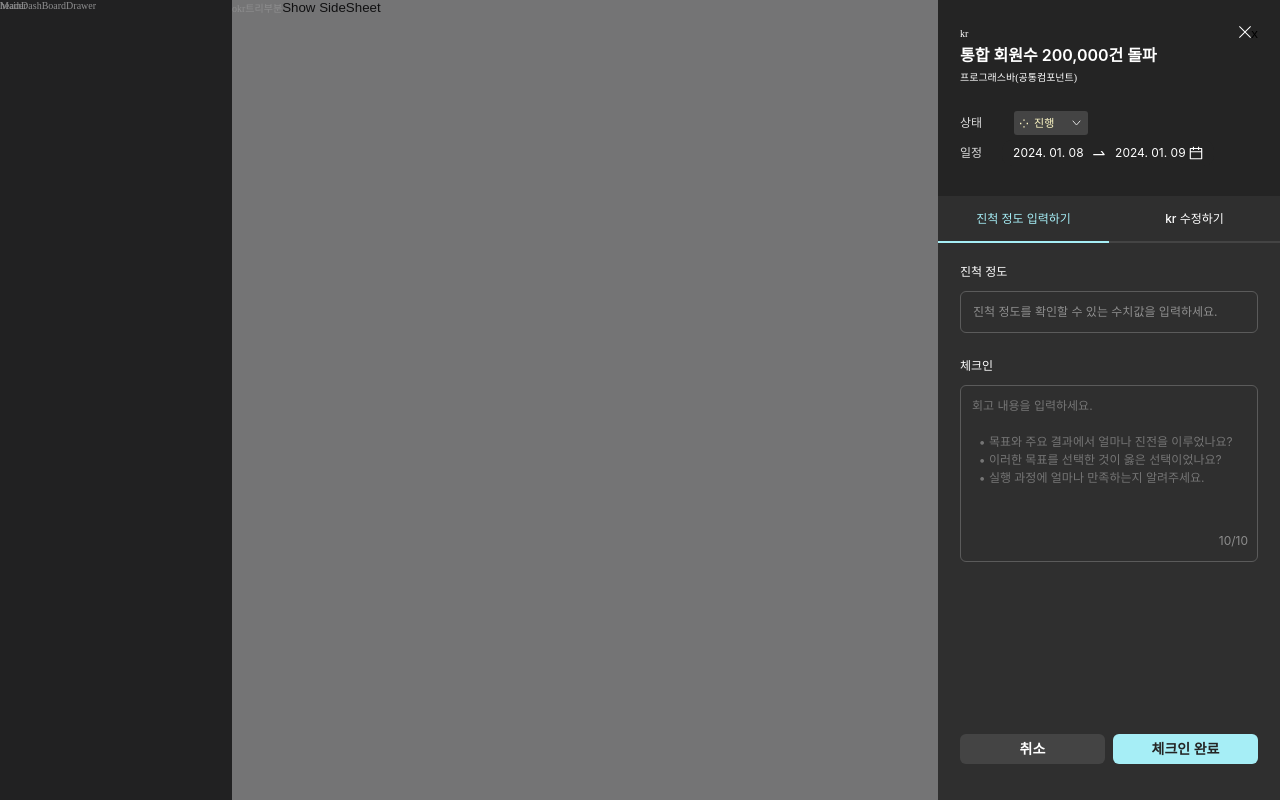
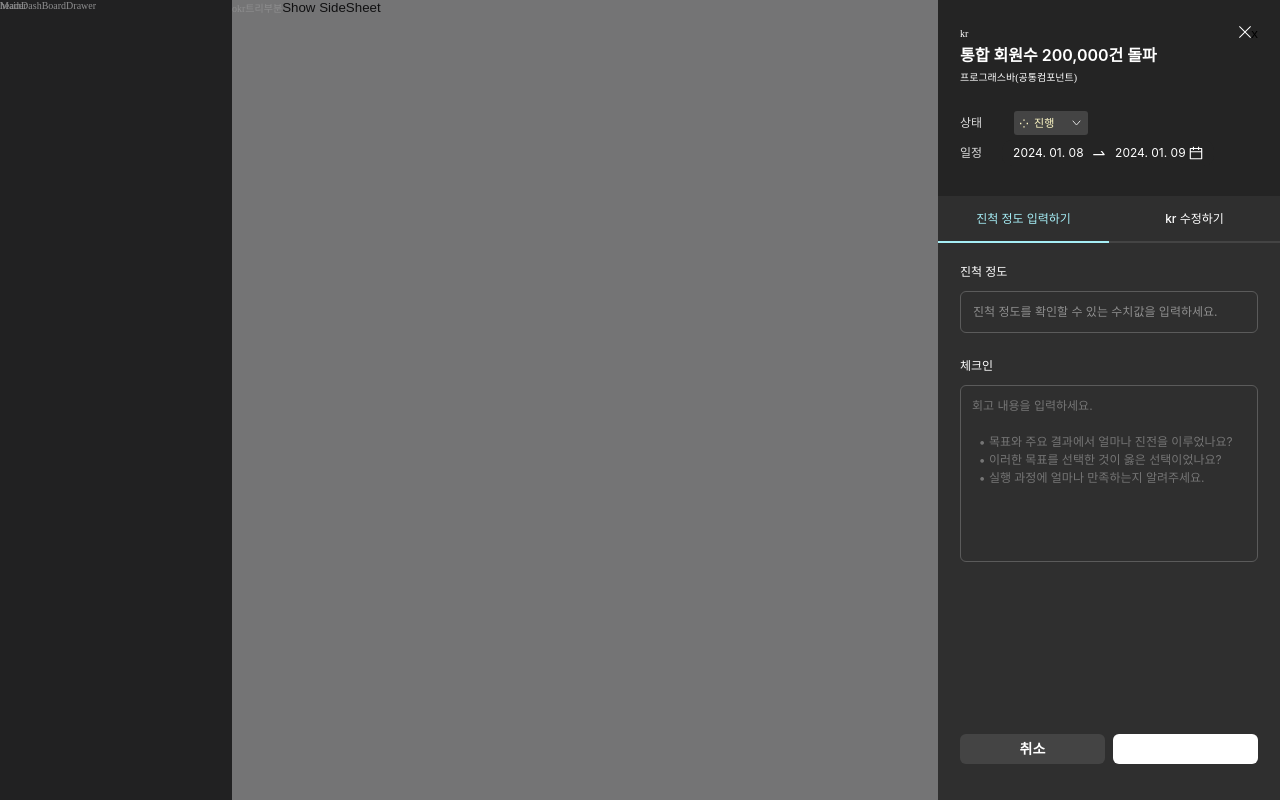
Before and after one commit to MOONSHOT-Team/MOONSHOT-CLIENT, a React (Vite) app: page /dashboard in a window 1280 px wide. Built offline with nearby package versions, Linux system fonts and the light colour scheme; a web font is replaced by a local one; what emotion-normalize would draw is missing.

Commit message:
feat: 진척 정도 입력하기

```diff
--- a/src/MainDashBoard/components/sideSheet/KrCheckIn.tsx
+++ b/src/MainDashBoard/components/sideSheet/KrCheckIn.tsx
@@ -1,6 +1,6 @@
 import { css } from '@emotion/react';
 import styled from '@emotion/styled';
-import { ChangeEvent, useState } from 'react';
+import { ChangeEvent, useEffect, useState } from 'react';
 
 const CHECKINPLACEHOLDER =
   '회고 내용을 입력하세요.\n\n  • 목표와 주요 결과에서 얼마나 진전을 이루었나요?\n  • 이러한 목표를 선택한 것이 옳은 선택이었나요?\n  • 실행 과정에 얼마나 만족하는지 알려주세요.';
@@ -29,12 +29,24 @@ const StCharacterCountContainer = styled.div`
 
 /** 진척 정도 입력하는 뷰입니다 */
 const 진척정도입력하기 = () => {
-  const [logNum, setLogNum] = useState<string>('');
+  const [logNum, setLogNum] = useState('');
+  const [logContent, setLogContent] = useState('');
+  const [isActiveBtn, setIsActiveBtn] = useState(false);
 
-  const handelInputChange = (e: ChangeEvent<HTMLInputElement>) => {
-    const rawValue = e.target.value.replace(/,/g, '');
-    const num = Number(rawValue).toLocaleString();
-    setLogNum(num);
+  useEffect(() => {
+    logNum && logContent ? setIsActiveBtn(true) : setIsActiveBtn(false);
+  }, [logNum, logContent]);
+
+  const handleLogNumChange = (e: ChangeEvent<HTMLInputElement>) => {
+    const rawValue = e.target.value.replace(/,/g, '').slice(0, 9);
+    if (/^\d*$/.test(rawValue)) {
+      const num = Number(rawValue).toLocaleString();
+      setLogNum(num);
+    }
+  };
+
+  const handleLogContentChange = (e: ChangeEvent<HTMLTextAreaElement>) => {
+    setLogContent(e.target.value.slice(0, 100));
   };
   return (
     <section css={enterLayoutStyles}>
@@ -47,7 +59,7 @@ const 진척정도입력하기 = () => {
               id="enterProgress"
               placeholder="진척 정도를 확인할 수 있는 수치값을 입력하세요."
               value={logNum.toLocaleString()}
-              onChange={handelInputChange}
+              onChange={handleLogNumChange}
             />
             {logNum && <CharacterCount currentCnt={logNum.length} maxCnt={11} />}
           </div>
@@ -55,16 +67,21 @@ const 진척정도입력하기 = () => {
         <span css={enterInputBoxStyles}>
           <StLabel htmlFor="enterProgressCheckin">체크인</StLabel>
           <div css={inputBoxStyles}>
-            <StCheckInTextArea id="enterProgressCheckin" placeholder={CHECKINPLACEHOLDER} />
-            <CharacterCount currentCnt={10} maxCnt={10} />
+            <StCheckInTextArea
+              id="enterProgressCheckin"
+              placeholder={CHECKINPLACEHOLDER}
+              value={logContent}
+              onChange={handleLogContentChange}
+            />
+            {logContent && <CharacterCount currentCnt={logContent.length} maxCnt={100} />}
           </div>
         </span>
       </article>
       <footer css={enterFooterStyles}>
-        <StEnterBtn isActiveBtn={false} isCancel={true}>
+        <StEnterBtn isActiveBtn={isActiveBtn} isCancel={true}>
           취소
         </StEnterBtn>
-        <StEnterBtn isActiveBtn={true} isCancel={false}>
+        <StEnterBtn isActiveBtn={isActiveBtn} isCancel={false}>
           체크인 완료
         </StEnterBtn>
       </footer>
@@ -215,9 +232,10 @@ const StEnterBtn = styled.button<{ isActiveBtn: boolean; isCancel: boolean }>`
   justify-content: center;
   width: 14.5rem;
   height: 3rem;
-  color: ${({ theme, isCancel }) => (isCancel ? theme.colors.gray_000 : theme.colors.gray_600)};
-  background-color: ${({ theme, isCancel }) =>
-    isCancel ? theme.colors.gray_500 : theme.colors.sub_mint};
+  color: ${({ theme, isCancel, isActiveBtn }) =>
+    isCancel ? theme.colors.gray_000 : isActiveBtn ? theme.colors.gray_600 : '#fff'};
+  background-color: ${({ theme, isCancel, isActiveBtn }) =>
+    isCancel ? theme.colors.gray_500 : isActiveBtn ? theme.colors.sub_mint : '#fff'};
   ${({ theme }) => theme.fonts.btn_14_semibold};
 
   border-radius: 6px;
```
